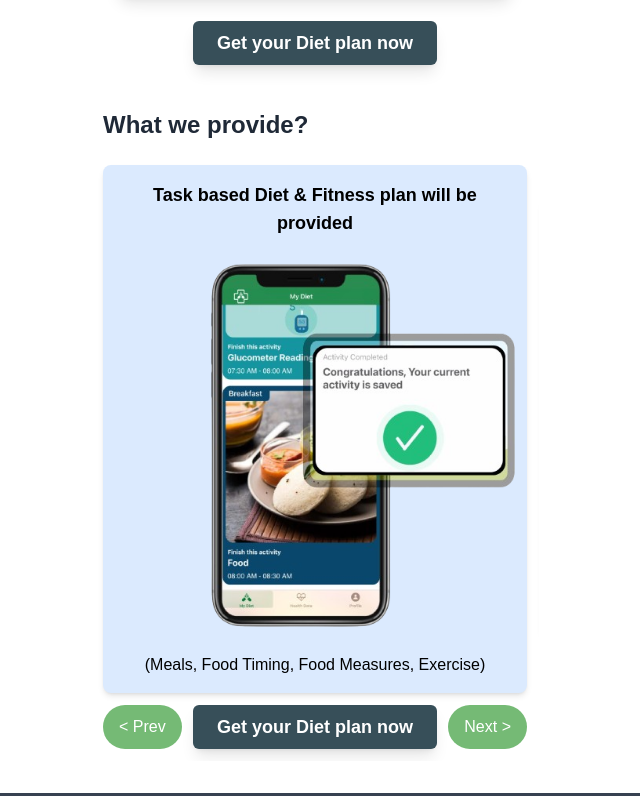
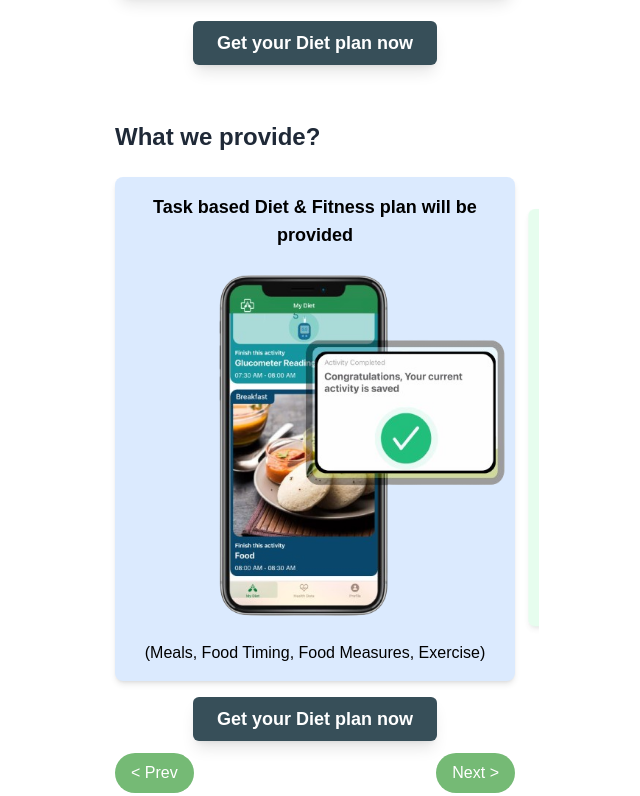
Before and after one commit to passionateSandy2004/DiabetiCure--Demo-2, a plain HTML site: page index.html in a window 1280 px wide. Shown: the part 2095-2891 px from the top of the page, without its empty margins (325-965 px from the left). Drawn offline with nearby package versions, Linux system fonts and the light colour scheme; a web font is replaced by a local one.

Commit message:
Update index.html

```diff
--- a/index.html
+++ b/index.html
@@ -115,9 +115,9 @@
             <button class="mx-auto bg-button text-white text-lg font-bold px-6 py-2 rounded-md shadow-lg hover:shadow-xl transition duration-300 ">Get your Diet plan now</button>
         </section>
 
-        <section class="bg-white  p-3 mb-8 overflow-hidden">
+        <section class="bg-white mb-8 p-6 overflow-hidden">
             <h2 class="font-bold text-2xl text-gray-800 mb-6">What we provide?</h2>
-            <div class="card-stack relative h-[540px]">
+            <div class="card-stack relative h-[520px] ">
                 <div class="card bg-blue-100 rounded-lg p-4 shadow-md transform space-y-3">
                     <h3 class="font-semibold text-lg text-center">Task based Diet & Fitness plan will be provided</h3>
                     <img src="assests\images\WEBSITE_PICS-images-5-removebg-preview.png" class="ml-8">
@@ -168,10 +168,12 @@
                     <p class="text-center">Now Diabetecure App is available in both English & Tamil</p>
                 </div>
             </div>
-
+            <div class="flex flex-col mb-3">
+                <button class="mx-auto bg-button text-white text-lg font-bold px-6 py-2 rounded-md shadow-lg hover:shadow-xl transition duration-300 ">Get your Diet plan now</button>
+            </div>
             <div class="flex justify-between">
                 <button id="prevBtn" class="bg-[#75ba75] text-white px-4 py-2 rounded-full">&lt; Prev</button>
-                <button class="mx-auto bg-button text-white text-lg font-bold px-6 py-2 rounded-md shadow-lg hover:shadow-xl transition duration-300 ">Get your Diet plan now</button>
+
                 <button id="nextBtn" class="bg-[#75ba75] text-white px-4 py-2 rounded-full">Next &gt;</button>
             </div>
         </section>
```
